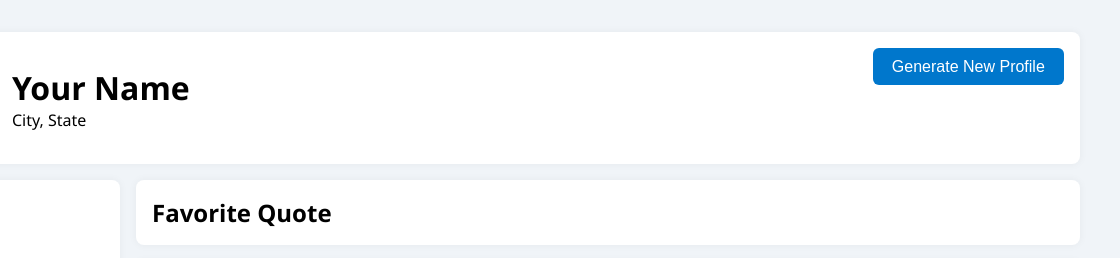
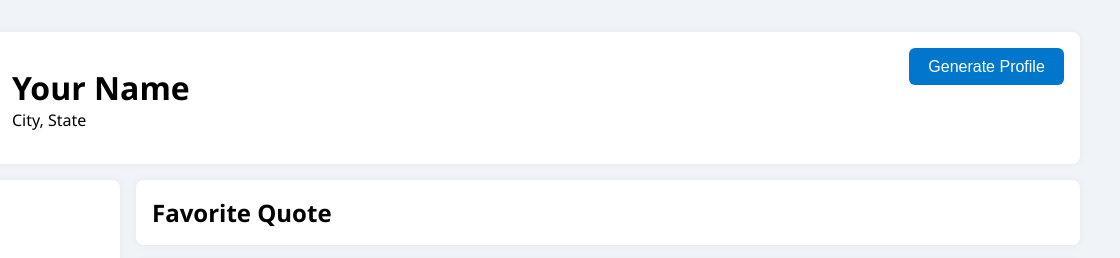
Before and after one commit to itaiglikman/PURG-with-API--TechTroop, a website with bundled scripts: page index.html in a window 1280 px wide. Shown: the top 258 px of the page, 160-1280 px from the left. Built offline with nearby package versions, Linux system fonts and the light colour scheme.

Commit message:
change text

```diff
--- a/index.html
+++ b/index.html
@@ -20,7 +20,7 @@
                 <h1 id="main-user-name">Your Name</h1>
                 <p id="main-user-location">City, State</p>
             </div>
-            <button id="load-user-btn" class="generate-btn">Generate New Profile</button>
+            <button id="load-user-btn" class="generate-btn">Generate Profile</button>
         </header>
 
 
```
